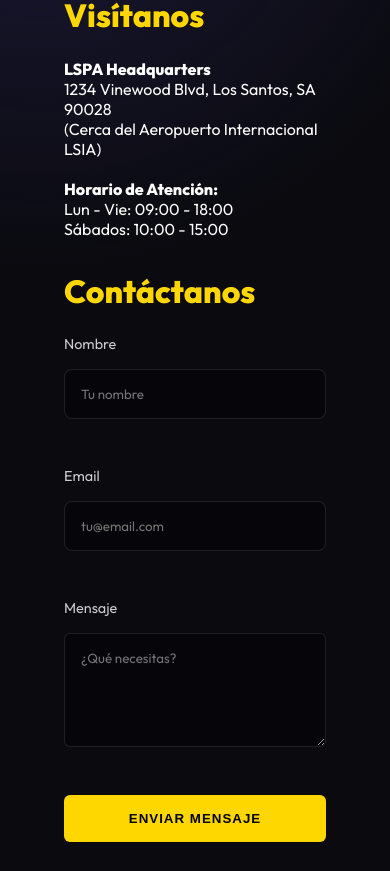
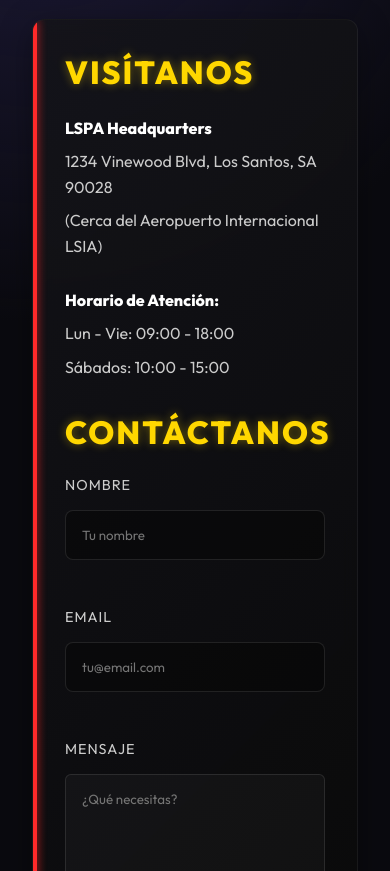
Before and after one commit to CRACKXXXX/LSPA, a React (Vite) app: page /location in a window 390 px wide. Shown: the part 753-1624 px from the top of the page. Built offline with nearby package versions, Linux system fonts and the light colour scheme.

Commit message:
chore: final audit fixes for delivery (routes, branches, readme)

```diff
--- a/src/App.jsx
+++ b/src/App.jsx
@@ -38,6 +38,7 @@ function App() {
           <div className="main-content">
             <Routes>
               <Route path="/" element={<Home />} />
+              <Route path="/home" element={<Home />} />
               <Route path="/versus-mode" element={<VersusMode />} />
               <Route path="/location" element={<Location />} />
               <Route path="/garage" element={<ProtectedRoute><GaragePage /></ProtectedRoute>} />
--- a/src/components/charts/StatRadar.jsx
+++ b/src/components/charts/StatRadar.jsx
@@ -2,7 +2,7 @@
 import React from 'react';
 import { Radar, RadarChart, PolarGrid, PolarAngleAxis, PolarRadiusAxis, ResponsiveContainer, Legend } from 'recharts';
 
-const StatRadar = ({ vehicleA, vehicleB, title }) => {
+const StatRadar = ({ vehicleA, vehicleB, title, colorA, colorB }) => {
     // Normalizing Data for the Chart
     const data = [
         {
@@ -31,6 +31,13 @@ const StatRadar = ({ vehicleA, vehicleB, title }) => {
         }
     ];
 
+    // Default Colors
+    const defaultColorA = "#00F0FF"; // Cyan
+    const defaultColorB = "#FF003C"; // Red / Magenta
+
+    const finalColorA = colorA || (vehicleB ? "var(--accent-color)" : defaultColorA);
+    const finalColorB = colorB || (vehicleA ? "var(--secondary-color)" : defaultColorB);
+
     return (
         <div style={{ width: '100%', height: 350, background: 'rgba(0,0,0,0.2)', borderRadius: '12px', padding: '1rem', position: 'relative' }}>
             {title && (
@@ -55,26 +62,26 @@ const StatRadar = ({ vehicleA, vehicleB, title }) => {
                     <PolarAngleAxis dataKey="subject" tick={{ fill: 'white', fontSize: 13, fontFamily: 'Outfit', fontWeight: '500' }} />
                     <PolarRadiusAxis angle={30} domain={[0, 10]} tickCount={11} tick={false} axisLine={false} />
 
-                    {/* Vehicle A - Cyan (Left) */}
+                    {/* Vehicle A (Left) */}
                     {vehicleA && (
                         <Radar
                             name={vehicleA.name}
                             dataKey="A"
-                            stroke={vehicleB ? "var(--accent-color)" : "#00F0FF"}
+                            stroke={colorA || (vehicleB ? "var(--accent-color)" : "#00F0FF")}
                             strokeWidth={3}
-                            fill={vehicleB ? "var(--accent-color)" : "#00F0FF"}
+                            fill={colorA || (vehicleB ? "var(--accent-color)" : "#00F0FF")}
                             fillOpacity={0.5}
                         />
                     )}
 
-                    {/* Vehicle B - Magenta (Right) */}
+                    {/* Vehicle B (Right) */}
                     {vehicleB && (
                         <Radar
                             name={vehicleB.name}
                             dataKey="B"
-                            stroke={vehicleA ? "var(--secondary-color)" : "#FF003C"}
+                            stroke={colorB || (vehicleA ? "var(--secondary-color)" : "#FF003C")}
                             strokeWidth={3}
-                            fill={vehicleA ? "var(--secondary-color)" : "#FF003C"}
+                            fill={colorB || (vehicleA ? "var(--secondary-color)" : "#FF003C")}
                             fillOpacity={0.5}
                         />
                     )}
--- a/src/pages/location/location.css
+++ b/src/pages/location/location.css
@@ -5,6 +5,12 @@
   padding: 3rem 2rem;
   gap: 4rem;
   min-height: calc(100vh - 80px);
+  animation: fadeIn 0.8s ease-out;
+}
+
+@keyframes fadeIn {
+  from { opacity: 0; transform: translateY(20px); }
+  to { opacity: 1; transform: translateY(0); }
 }
 
 .map-section {
@@ -17,6 +23,9 @@
   font-size: 2rem;
   margin-bottom: 1.5rem;
   color: var(--primary-color);
+  text-shadow: 0 0 10px rgba(255, 215, 0, 0.4);
+  letter-spacing: 2px;
+  text-transform: uppercase;
 }
 
 .map-wrapper {
@@ -24,19 +33,48 @@
   border-radius: 12px;
   overflow: hidden;
   border: 1px solid rgba(255, 255, 255, 0.1);
+  box-shadow: 0 0 20px rgba(0, 0, 0, 0.5);
+  transition: transform 0.3s ease, box-shadow 0.3s ease;
 }
 
-/* Override leaflet styles for dark mode integration if needed */
-.leaflet-container {
-    background: #242424;
+.map-wrapper:hover {
+  box-shadow: 0 0 30px rgba(255, 215, 0, 0.2);
+  border-color: var(--primary-color);
 }
 
 .contact-section {
   flex: 1;
-  background-color: var(--card-bg);
+  background: linear-gradient(135deg, rgba(20, 20, 25, 0.9) 0%, rgba(10, 10, 10, 0.95) 100%);
   padding: 2rem;
   border-radius: 12px;
   height: fit-content;
+  border: 1px solid rgba(255, 255, 255, 0.05);
+  box-shadow: 0 8px 32px 0 rgba(0, 0, 0, 0.37);
+  backdrop-filter: blur(8px);
+  position: relative;
+  overflow: hidden;
+}
+
+/* Cyberpunk decorative line */
+.contact-section::before {
+  content: '';
+  position: absolute;
+  top: 0;
+  left: 0;
+  width: 4px;
+  height: 100%;
+  background: var(--accent-color);
+  box-shadow: 0 0 10px var(--accent-color);
+}
+
+.business-info p {
+  line-height: 1.6;
+  color: #ccc;
+  margin-bottom: 0.5rem;
+}
+
+.business-info strong {
+  color: #fff;
 }
 
 .contact-form {
@@ -55,46 +93,54 @@
   font-size: 0.9rem;
   font-weight: 600;
   color: var(--text-muted);
+  text-transform: uppercase;
+  letter-spacing: 1px;
 }
 
 .form-group input,
 .form-group textarea {
   padding: 1rem;
-  background-color: rgba(0, 0, 0, 0.3);
+  background-color: rgba(255, 255, 255, 0.03);
   border: 1px solid rgba(255, 255, 255, 0.1);
   border-radius: 6px;
   color: var(--text-main);
   outline: none;
   font-family: inherit;
-  transition: border-color 0.2s;
+  transition: all 0.3s ease;
 }
 
 .form-group input:focus,
 .form-group textarea:focus {
-  border-color: var(--primary-color);
+  border-color: var(--accent-color);
+  background-color: rgba(255, 42, 42, 0.05);
+  box-shadow: 0 0 15px rgba(255, 42, 42, 0.1);
 }
 
 .submit-btn {
-  background-color: var(--primary-color);
-  color: #000;
+  background: linear-gradient(90deg, var(--accent-color), #ff6b6b);
+  color: #fff;
   border: none;
   padding: 1rem;
   border-radius: 6px;
-  font-weight: 700;
+  font-weight: 800;
   cursor: pointer;
   text-transform: uppercase;
-  letter-spacing: 1px;
-  transition: transform 0.2s, box-shadow 0.2s;
+  letter-spacing: 2px;
+  transition: all 0.3s ease;
+  position: relative;
+  overflow: hidden;
+  box-shadow: 0 4px 15px rgba(255, 42, 42, 0.3);
 }
 
 .submit-btn:hover {
   transform: translateY(-2px);
-  box-shadow: 0 4px 12px rgba(255, 230, 0, 0.3);
+  box-shadow: 0 6px 20px rgba(255, 42, 42, 0.5);
+  filter: brightness(1.1);
 }
 
 @media (max-width: 900px) {
   .location-container {
     flex-direction: column;
-    gap: 2rem;
+    gap: 3rem;
   }
 }
--- a/src/pages/versus-mode/VersusMode.jsx
+++ b/src/pages/versus-mode/VersusMode.jsx
@@ -68,7 +68,7 @@ const VersusMode = () => {
               <VehicleCard vehicle={leftVehicle} />
               {/* Individual Radar A (Cyan) */}
               <div style={{marginTop: '1rem', transform: 'scale(0.9)'}}>
-                <StatRadar vehicleA={leftVehicle} />
+                <StatRadar vehicleA={leftVehicle} colorA="#0d2ccc" />
               </div>
             </div>
           ) : (
@@ -88,7 +88,7 @@ const VersusMode = () => {
               <VehicleCard vehicle={rightVehicle} />
               {/* Individual Radar B (Magenta) */}
               <div style={{marginTop: '1rem', transform: 'scale(0.9)'}}>
-                <StatRadar vehicleB={rightVehicle} />
+                <StatRadar vehicleB={rightVehicle} colorB="#ff0000" />
               </div>
             </div>
           ) : (
@@ -105,15 +105,17 @@ const VersusMode = () => {
                 vehicleA={leftVehicle}
                 vehicleB={rightVehicle}
                 title="COMPARACIÓN DE RENDIMIENTO"
+                colorA="#0d2ccc"   // Blue
+                colorB="#ff0000"   // Red
             />
 
             <div className="comparison-table">
             <div className="comparison-row">
-                <span className={`stat-val ${getStatClass(leftVehicle.stats.realKMH, rightVehicle.stats.realKMH)}`}>
+                <span className="stat-val" style={{color: '#0d2ccc', textShadow: '0 0 10px rgba(13, 44, 204, 0.4)'}}>
                 {leftVehicle.stats.realKMH} <small>KM/H</small>
                 </span>
                 <span className="stat-label">VELOCIDAD MÁX</span>
-                <span className={`stat-val ${getStatClass(rightVehicle.stats.realKMH, leftVehicle.stats.realKMH)}`}>
+                <span className="stat-val" style={{color: '#ff0000', textShadow: '0 0 10px rgba(255, 0, 0, 0.4)'}}>
                 {rightVehicle.stats.realKMH} <small>KM/H</small>
                 </span>
             </div>
```
Also changed, not shown: 1 other file (tests, documents, lock files or other folders).
